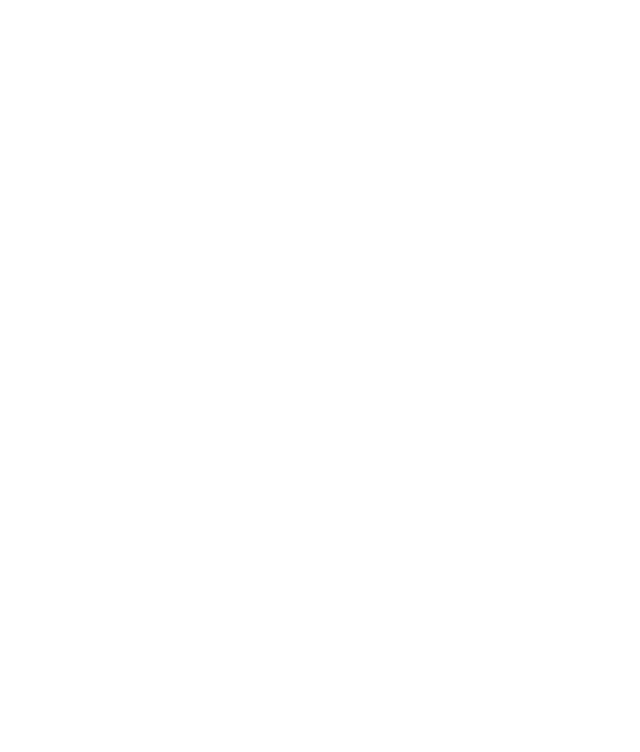
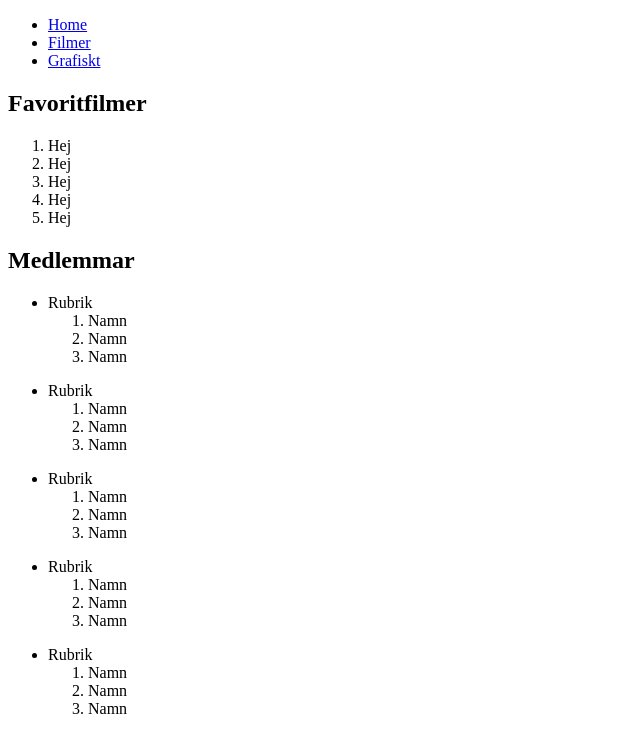
Before and after one commit to JennyBack/tentamen, a plain HTML site: page listor.html in a window 1280 px wide. Shown: the whole page, without its empty margins (0-640 px from the left). Drawn offline with Linux system fonts and the light colour scheme.

Commit message:
listor html

```diff
--- a/listor.html
+++ b/listor.html
@@ -0,0 +1,94 @@
+<!DOCTYPE html>
+<html lang="en">
+  <head>
+    <meta charset="UTF-8" />
+    <meta name="viewport" content="width=device-width, initial-scale=1.0" />
+    <meta name="keywords" content="HTML, CSS" />
+    <meta name="author" content="Jenny Bäcklin" />
+    <link rel="stylesheet" href="style.css" />
+    <title>Tentamen</title>
+  </head>
+  <!--SIDAN INNEHÅLLER EN LISTA OCH EN NESTAD LISTA-->
+  <body>
+    <header>
+      <nav>
+        <ul>
+          <li>
+            <a href="index.html">Home</a>
+          </li>
+          <li>
+            <a href="listor.html">Filmer</a>
+          </li>
+          <li>
+            <a href="grafiskt.html">Grafiskt</a>
+          </li>
+        </ul>
+      </nav>
+    </header>
+    <main>
+      <section>
+        <h1>Favoritfilmer</h1>
+        <ol>
+          <li>Hej</li>
+          <li>Hej</li>
+          <li>Hej</li>
+          <li>Hej</li>
+          <li>Hej</li>
+        </ol>
+      </section>
+      <section>
+        <h1>Medlemmar</h1>
+        <ul>
+          <li>
+            Rubrik
+            <ol>
+              <li>Namn</li>
+              <li>Namn</li>
+              <li>Namn</li>
+            </ol>
+          </li>
+        </ul>
+        <ul>
+          <li>
+            Rubrik
+            <ol>
+              <li>Namn</li>
+              <li>Namn</li>
+              <li>Namn</li>
+            </ol>
+          </li>
+        </ul>
+        <ul>
+          <li>
+            Rubrik
+            <ol>
+              <li>Namn</li>
+              <li>Namn</li>
+              <li>Namn</li>
+            </ol>
+          </li>
+        </ul>
+        <ul>
+          <li>
+            Rubrik
+            <ol>
+              <li>Namn</li>
+              <li>Namn</li>
+              <li>Namn</li>
+            </ol>
+          </li>
+        </ul>
+        <ul>
+          <li>
+            Rubrik
+            <ol>
+              <li>Namn</li>
+              <li>Namn</li>
+              <li>Namn</li>
+            </ol>
+          </li>
+        </ul>
+      </section>
+    </main>
+  </body>
+</html>
```
Also changed, not shown: index.html (+1 -1 lines).
